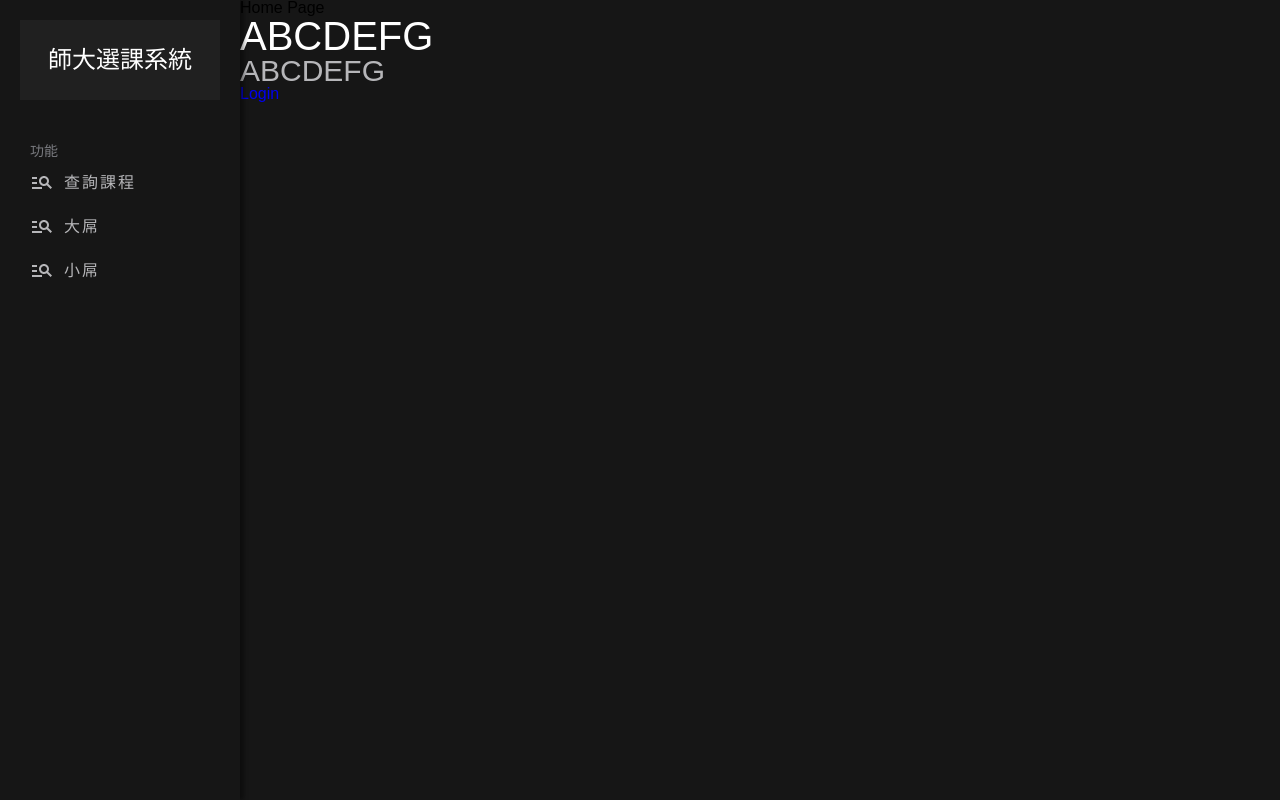
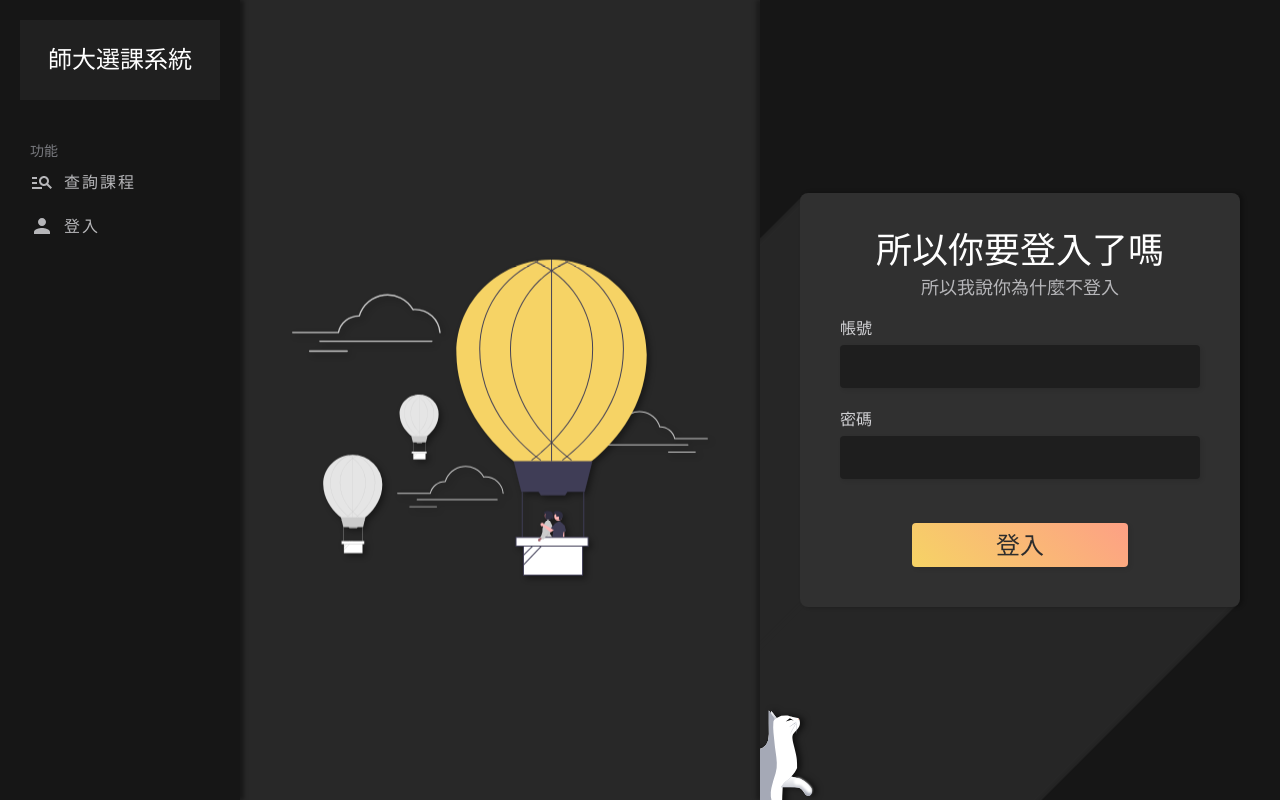
Before and after one commit to aisu-programming/NTNU-Course-Queuing-Website-FrontEnd, a React (Create React App) app: page / in a window 1280 px wide. Built offline with nearby package versions, Linux system fonts and the light colour scheme.

Commit message:
fix: adjust login and nav router

```diff
--- a/src/components/Navigation.jsx
+++ b/src/components/Navigation.jsx
@@ -2,7 +2,7 @@
 import styled from "styled-components";
 import { colors } from "../styles";
 import { ButtonOption } from "components";
-import { MdManageSearch } from "react-icons/md";
+import { MdManageSearch, MdPerson } from "react-icons/md";
 import { NavLink } from "react-router-dom";
 
 const NavWrapper = styled.nav`
@@ -65,19 +65,10 @@
             </NavLink>
           </NavOption>
           <NavOption>
-            <NavLink to="/pennis">
+            <NavLink to="/login">
               {({ isActive }) => (
-                <ButtonOption option={"大屌"} active={isActive}>
-                  <MdManageSearch />
-                </ButtonOption>
-              )}
-            </NavLink>
-          </NavOption>
-          <NavOption>
-            <NavLink to="/chicken">
-              {({ isActive }) => (
-                <ButtonOption option={"小屌"} active={isActive}>
-                  <MdManageSearch />
+                <ButtonOption option={"登入"} active={isActive}>
+                  <MdPerson />
                 </ButtonOption>
               )}
             </NavLink>
--- a/src/pages/LoginV2.jsx
+++ b/src/pages/LoginV2.jsx
@@ -1,32 +1,28 @@
 import React, { useState } from 'react';
-import balloon from '../assets/login-balloon.svg'
-import cat_1 from '../assets/login-cat-1.svg'
-import cat_2 from '../assets/login-cat-2.svg'
-import moon from '../assets/login-moon.svg'
-import { Link } from 'react-router-dom';
-import { colors } from '../styles'
-import styled, { keyframes } from 'styled-components'
-import { Login } from 'api'
-
+import balloon from '../assets/login-balloon.svg';
+import cat_1 from '../assets/login-cat-1.svg';
+import { colors } from '../styles';
+import styled, { keyframes } from 'styled-components';
+import { Login } from 'api';
 
 const generateShadow = (count, color) => {
   let i = 0;
   let value = '';
-  for(i = 0 ; i < count ; i++) {
-    value += `-${i}px ${i}px 0px ${color}`
-    if(i != count - 1) {
-      value += ', '
+  for (i = 0; i < count; i++) {
+    value += `-${i}px ${i}px 0px ${color}`;
+    if (i !== count - 1) {
+      value += ', ';
     }
   }
   return value;
-}
+};
 
 const Container = styled.div`
   display: flex;
   width: 100%;
   height: 100vh;
   overflow: hidden;
-`
+`;
 const LeftWrapper = styled.div`
   width: 50%;
   display: flex;
@@ -34,7 +30,7 @@
   overflow: hidden;
   position: relative;
   background: ${colors.gray400};
-`
+`;
 
 const RightWrapper = styled.div`
   width: 50%;
@@ -46,7 +42,7 @@
   z-index: 1;
   box-shadow: -4px 0 4px rgba(0, 0, 0, 0.3);
   overflow: hidden;
-`
+`;
 const LoginBox = styled.div`
   width: 560px;
   height: fit-content;
@@ -56,9 +52,10 @@
   display: flex;
   flex-direction: column;
   align-items: center;
-  box-shadow: 3px 0px 4px rgba(0,0,0,0.3), ${generateShadow(420, 'rgba(40,40,40,0.2)')};
+  box-shadow: 3px 0px 4px rgba(0, 0, 0, 0.3),
+    ${generateShadow(420, 'rgba(40,40,40,0.2)')};
   // box-shadow: 3px 3px 4px rgba(0, 0, 0, 0.3);
-`
+`;
 
 const wave = keyframes`
   from {
@@ -67,37 +64,30 @@
   to {
     transform: translate(0, -20px);
   }
-`
+`;
 
 const ImgBox = styled.img`
   width: 80%;
   height: 100%;
   object-fit: contain;
-  filter: drop-shadow(3px 3px 3px rgba(0, 0, 0, .4));
+  filter: drop-shadow(3px 3px 3px rgba(0, 0, 0, 0.4));
   animation: ${wave} 3s alternate ease-in-out infinite;
-`
+`;
 const Title = styled.div`
   font-size: 36px;
   color: ${colors.title};
   text-align: center;
   margin-bottom: 10px;
-`
+`;
 const SubTitle = styled.div`
   font-size: 18px;
   color: ${colors.subtitle};
   text-align: center;
   margin-bottom: 24px;
-`
-const LeftTitle = styled(Title)`
-  font-size: 80px;
-  position: absolute;
-  left: 50%;
-  top: 50%;
-  transform: translate(-50%, -50%);
-`
+`;
 
 const Button = styled.div`
-  background: linear-gradient(45deg, #F6D365 0%, #FDA085 100%);
+  background: linear-gradient(45deg, #f6d365 0%, #fda085 100%);
   width: 60%;
   margin-top: 20px;
   height: fit-content;
@@ -107,7 +97,7 @@
   display: flex;
   justify-content: center;
   align-items: center;
-  transition: .3s;
+  transition: 0.3s;
   box-shadow: 2px 2px 4px rgba(0, 0, 0, 0.1);
   &:hover {
     filter: brightness(0.9);
@@ -116,37 +106,37 @@
   &:active {
     filter: brightness(0.7);
   }
-`
+`;
 const ButtonText = styled.div`
   font-size: 24px;
   font-weight: 500;
   position: relative;
   top: 1px;
-  color: #2D2D2D;
-`
+  color: #2d2d2d;
+`;
 const InputBox = styled.div`
   width: 100%;
   margin-bottom: 24px;
-`
+`;
 const InputTitle = styled(SubTitle)`
   font-size: 16px;
   text-align: left;
-  color: #D0D0D3;
+  color: #d0d0d3;
   margin-bottom: 8px;
-`
+`;
 const Input = styled.input`
   width: 100%;
   height: fit-content;
   padding: 10px 18px;
   font-size: 18px;
-  color: #D0D0D3;
+  color: #d0d0d3;
   border-radius: 4px;
   background: ${colors.gray500};
   border: none;
   outline: none;
   box-shadow: 2px 2px 4px rgba(0, 0, 0, 0.1);
   border: 1px solid rgba(0, 0, 0, 0);
-  transition: .2s;
+  transition: 0.2s;
   &:hover {
     box-shadow: 3px 3px 5px rgba(0, 0, 0, 0.1);
   }
@@ -154,55 +144,34 @@
     box-shadow: 3px 3px 5px rgba(0, 0, 0, 0.1);
     border: 1px solid ${colors.primary500};
   }
-`
+`;
 
-const Cat_1 = styled.img`
+const Cat1 = styled.img`
   width: 20%;
   height: fit-content;
   object-fit: contain;
   position: absolute;
   bottom: -50px;
   left: -50px;
-  filter: drop-shadow(4px 0px 3px rgba(0,0,0,0.6))
-`
-
-const PaperCut = styled.div`
-  position: absolute;
-  width: 100%;
-  height: 100%;
-  background: ${colors.gray400};
-  border-radius: 100%;
-  box-shadow: inset 0px 0px 30px rgba(0,0,0,1);
-`
-
-const Moon = styled.img`
-  width: 20%;
-  height: fit-content;
-  object-fit: contain;
-  position: absolute;
-  top: 20px;
-  right: 20px;
-  filter: drop-shadow(4px 0px 3px rgba(0,0,0,0.6))
-`
+  filter: drop-shadow(4px 0px 3px rgba(0, 0, 0, 0.6));
+`;
 
 export const LoginV2 = (props) => {
   const [studentId, setStudentId] = useState('');
   const [password, setPassword] = useState('');
 
-  const handleSubmit = async() => {
+  const handleSubmit = async () => {
     const data = {
       studentId: `${studentId}`,
       password: `${password}`,
-    }
-    // console.log(data);
-    await Login(data).then(res => console.log(res));
-  }
+    };
+    await Login(data).then((res) => console.log(res));
+  };
   return (
     <>
       <Container>
         <LeftWrapper>
-          {/* <PaperCut></PaperCut> */}
-          <ImgBox src={balloon}/>
+          <ImgBox src={balloon} />
         </LeftWrapper>
         <RightWrapper>
           <LoginBox>
@@ -210,23 +179,27 @@
             <SubTitle>所以我說你為什麼不登入</SubTitle>
             <InputBox>
               <InputTitle>帳號</InputTitle>
-              <Input type="text" value={studentId} onChange={(e) => setStudentId(e.target.value)}/>
+              <Input
+                type="text"
+                value={studentId}
+                onChange={(e) => setStudentId(e.target.value)}
+              />
             </InputBox>
             <InputBox>
               <InputTitle>密碼</InputTitle>
-              <Input type="password" value={password} onChange={(e) => setPassword(e.target.value)}/>
+              <Input
+                type="password"
+                value={password}
+                onChange={(e) => setPassword(e.target.value)}
+              />
             </InputBox>
             <Button>
               <ButtonText onClick={handleSubmit}>登入</ButtonText>
             </Button>
           </LoginBox>
-          <Cat_1 src={cat_1} />
+          <Cat1 src={cat_1} />
         </RightWrapper>
       </Container>
-      {/* <div>
-        <h1>Home Page</h1>
-        <Link to="/login">Login</Link>
-      </div> */}
     </>
   );
-}
+};
```
Also changed, not shown: src/App.js (+1 -27 lines).
